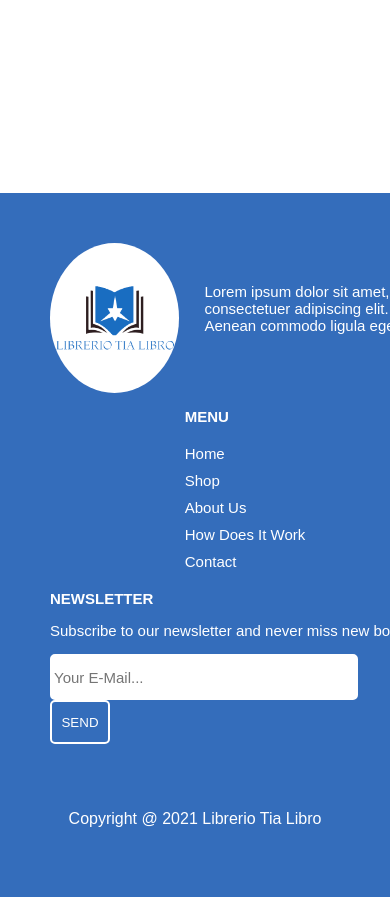
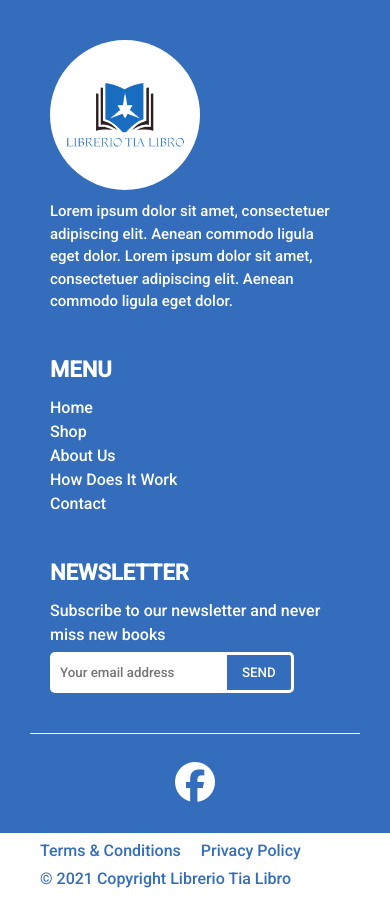
Before and after one commit to Team-A4-1/idoSite, a PHP site: page /header-footer/footer.php in a window 390 px wide. Before the commit the page ends 827 px from the top, so only its background shows below. Run offline with PHP 8.4, Linux system fonts and the light colour scheme; some libraries are stand-ins or nearby versions.

Commit message:
footer responsive for all devices

```diff
--- a/header-footer/css/footer.css
+++ b/header-footer/css/footer.css
@@ -1,4 +1,4 @@
-body {
+/* body {
     margin: 0;
     font-family: Arial, Helvetica, sans-serif;
   }
@@ -27,9 +27,6 @@ body {
 .footer-left {
   grid-area: footer-left;
   display: flex;
-  /* padding-top: 25px;
-  padding-left: 50px;
-  padding-right: 75px; */
 }
 
 .footer-middle {
@@ -144,4 +141,160 @@ body {
     justify-content: center;
   }
 
+} */
+
+
+@import url("https://fonts.googleapis.com/css2?family=Roboto:ital,wght@0,500;1,400&display=swap");
+
+* {
+  box-sizing: border-box;
+  font-family: "Roboto", sans-serif;
+  margin: 0;
+  padding: 0;
 }
+ul {
+  list-style: none;
+  padding-left: 0;
+}
+footer {
+  background-color: #346dbb;
+  color: white;
+  line-height: 1.5;
+}
+footer a {
+  text-decoration: none;
+  color: #fff;
+}
+a:hover {
+  text-decoration: underline;
+}
+.ft-title {
+  color: #fff;
+  font-family: "Roboto", sans-serif;
+  font-size: 1.375rem;
+  padding-bottom: 0.625rem;
+}
+
+body {
+  display: flex;
+  min-height: 100vh;
+  flex-direction: column;
+}
+.container {
+  flex: 1;
+}
+
+.ft-main {
+  padding: 1.25rem 1.875rem;
+  display: flex;
+  flex-wrap: wrap;
+}
+@media only screen and (min-width: 29.8125rem) {
+  .ft-main {
+    justify-content: space-evenly;
+  }
+}
+@media only screen and (min-width: 77.5rem) {
+  .ft-main {
+    justify-content: space-evenly;
+  }
+}
+.ft-main-item {
+  padding: 1.25rem;
+  max-width: 30rem;
+}
+
+
+form {
+  display: flex;
+  flex-wrap: wrap;
+}
+input[type="email"] {
+  border: 0;
+  padding: 0.625rem;
+  margin-top: 0.3125rem;
+  border-top-left-radius: 5px;
+  border-bottom-left-radius: 5px;
+}
+input[type="submit"] {
+  background-color: #346dbb;
+  border: 3px solid white;
+  border-top-right-radius: 5px;
+  border-bottom-right-radius: 5px;
+  color: #fff;
+  cursor: pointer;
+  padding: 0.625rem 0.9375rem;
+  margin-top: 0.3125rem;
+}
+
+.ft-social {
+  padding: 0 1.875rem 1.25rem;
+}
+.ft-social-list {
+  display: flex;
+  justify-content: center;
+  border-top: 1px #fff solid;
+  padding-top: 1.25rem;
+}
+.ft-social-list li {
+  margin: 0.5rem;
+  font-size: 1.25rem;
+}
+
+.ft-legal {
+  padding: 0.250rem 1.875rem;
+  background-color: #fff;
+  color: #346dbb;
+}
+
+.ft-legal a {
+  color: #346dbb;
+}
+.ft-legal-list {
+  width: 100%;
+  display: flex;
+  flex-wrap: wrap;
+}
+.ft-legal-list li {
+  margin: 0.125rem 0.625rem;
+  white-space: nowrap;
+}
+
+.ft-legal-list li:nth-last-child(2) {
+    flex: 1;
+}
+
+.logo-footer {
+  width: 120px;
+  margin: auto;
+  display: block;
+}
+
+.logo-footer-circle {
+  background-color: white;
+  border-radius: 50%;
+  width: 150px;
+  height: 150px;
+  display: flex;
+  justify-content: center;
+  align-items: center;
+  float: left;
+}
+
+.footer-left-text {
+  width: 65%;
+  padding-left: 25px;
+  padding-top: 10px;
+  font-size: 15px;
+  float: left;
+}
+
+@media screen and (max-width: 530px) {
+  .footer-left-text {
+    width: 100% !important;
+    padding-left: 0px !important;
+    padding-top: 10px;
+    font-size: 15px;
+    float: left;
+  }
+}
--- a/header-footer/footer.php
+++ b/header-footer/footer.php
@@ -10,7 +10,7 @@
 </head>
 <body>
 
-    <div class="footer">
+    <!-- <div class="footer">
 
     <div class="grid-container">
         <div class="footer-left">
@@ -47,7 +47,60 @@
         <div class="footer-copyright">
             <p>Copyright @ 2021 Librerio Tia Libro</p>
         </div>
+    </div> -->
+
+    <div class="container"></div>
+<footer>
+  <!-- Footer main -->
+  <section class="ft-main">
+    <div class="ft-main-item">
+      <div class="logo-footer-circle">
+                <img class="logo-footer" src="../header-footer/assets/logo-middle.png" alt="logo">
+            </div>
+            <div class="footer-left-text">
+                <p>Lorem ipsum dolor sit amet, consectetuer adipiscing elit.
+                Aenean commodo ligula eget dolor.
+                Lorem ipsum dolor sit amet, consectetuer adipiscing elit.
+                Aenean commodo ligula eget dolor.</p>
+            </div>
     </div>
+
+    <div class="ft-main-item">
+      <h2 class="ft-title">MENU</h2>
+      <ul>
+        <li><a href="">Home</a></li>
+        <li><a href="">Shop</a></li>
+        <li><a href="">About Us</a></li>
+        <li><a href="">How Does It Work</a></li>
+        <li><a href="">Contact</a></li>
+      </ul>
+    </div>
+    <div class="ft-main-item">
+      <h2 class="ft-title">NEWSLETTER</h2>
+      <p>Subscribe to our newsletter and never miss new books</p>
+      <form>
+        <input type="email" name="email" placeholder="Your email address">
+        <input type="submit" value="SEND">
+      </form>
+    </div>
+  </section>
+
+  <!-- Footer social -->
+  <section class="ft-social">
+    <ul class="ft-social-list">
+      <li><a href="#"><i class="fab fa-2x fa-facebook"></i></a></li>
+    </ul>
+  </section>
+
+  <!-- Footer legal -->
+  <section class="ft-legal">
+    <ul class="ft-legal-list">
+      <li><a href="#">Terms &amp; Conditions</a></li>
+      <li><a href="#">Privacy Policy</a></li>
+      <li>&copy; 2021 Copyright Librerio Tia Libro</li>
+    </ul>
+  </section>
+</footer>
 
 </body>
 </html>
```
Also changed, not shown: 2 other files.
